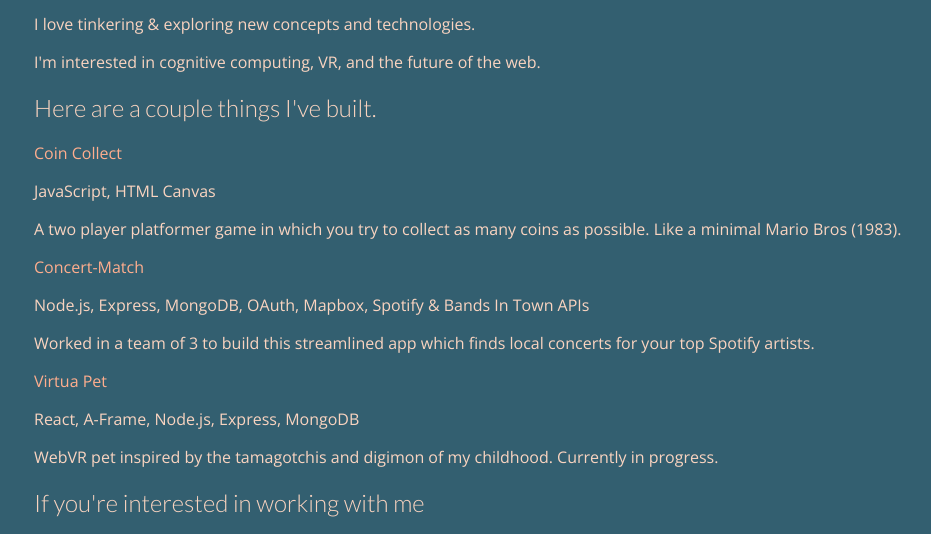
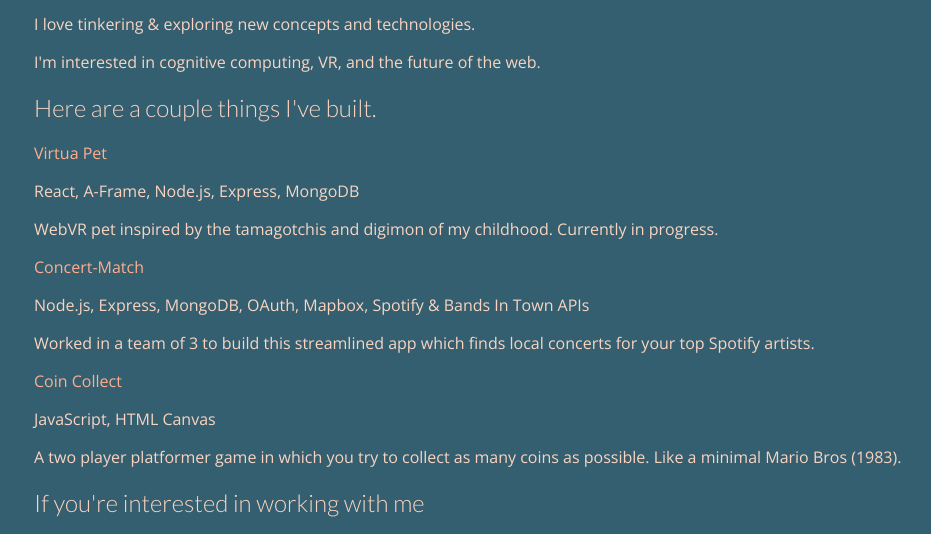
Before and after one commit to rotatetranslate/personal_site, a plain HTML site: page index.html in a window 1280 px wide. Shown: the part 107-641 px from the top of the page, without its empty margins (16-947 px from the left). Drawn offline with nearby package versions, Linux system fonts and the light colour scheme.

Commit message:
update link

```diff
--- a/index.html
+++ b/index.html
@@ -18,9 +18,9 @@
   <div>
     <h2>Here are a couple things I've built.</h2>
     <div>
-      <p><a target="_blank" href="http://rotatetranslate.github.io/project/" class="title">Coin Collect</a></p>
-      <p>JavaScript, HTML Canvas</p>
-      <p>A two player platformer game in which you try to collect as many coins as possible. Like a minimal Mario Bros (1983).</p>
+      <p><a target="_blank "href="https://aqueous-earth-28781.herokuapp.com" class="title">Virtua Pet</a></p>
+      <p>React, A-Frame, Node.js, Express, MongoDB</p>
+      <p>WebVR pet inspired by the tamagotchis and digimon of my childhood. Currently in progress.</p>
     </div>
 
     <div>
@@ -30,10 +30,11 @@
     </div>
 
     <div>
-      <p><a target="_blank "href="https://github.com/rotatetranslate/pet" class="title">Virtua Pet</a></p>
-      <p>React, A-Frame, Node.js, Express, MongoDB</p>
-      <p>WebVR pet inspired by the tamagotchis and digimon of my childhood. Currently in progress.</p>
+      <p><a target="_blank" href="http://rotatetranslate.github.io/project/" class="title">Coin Collect</a></p>
+      <p>JavaScript, HTML Canvas</p>
+      <p>A two player platformer game in which you try to collect as many coins as possible. Like a minimal Mario Bros (1983).</p>
     </div>
+
   </div>
 
   <div>
```
